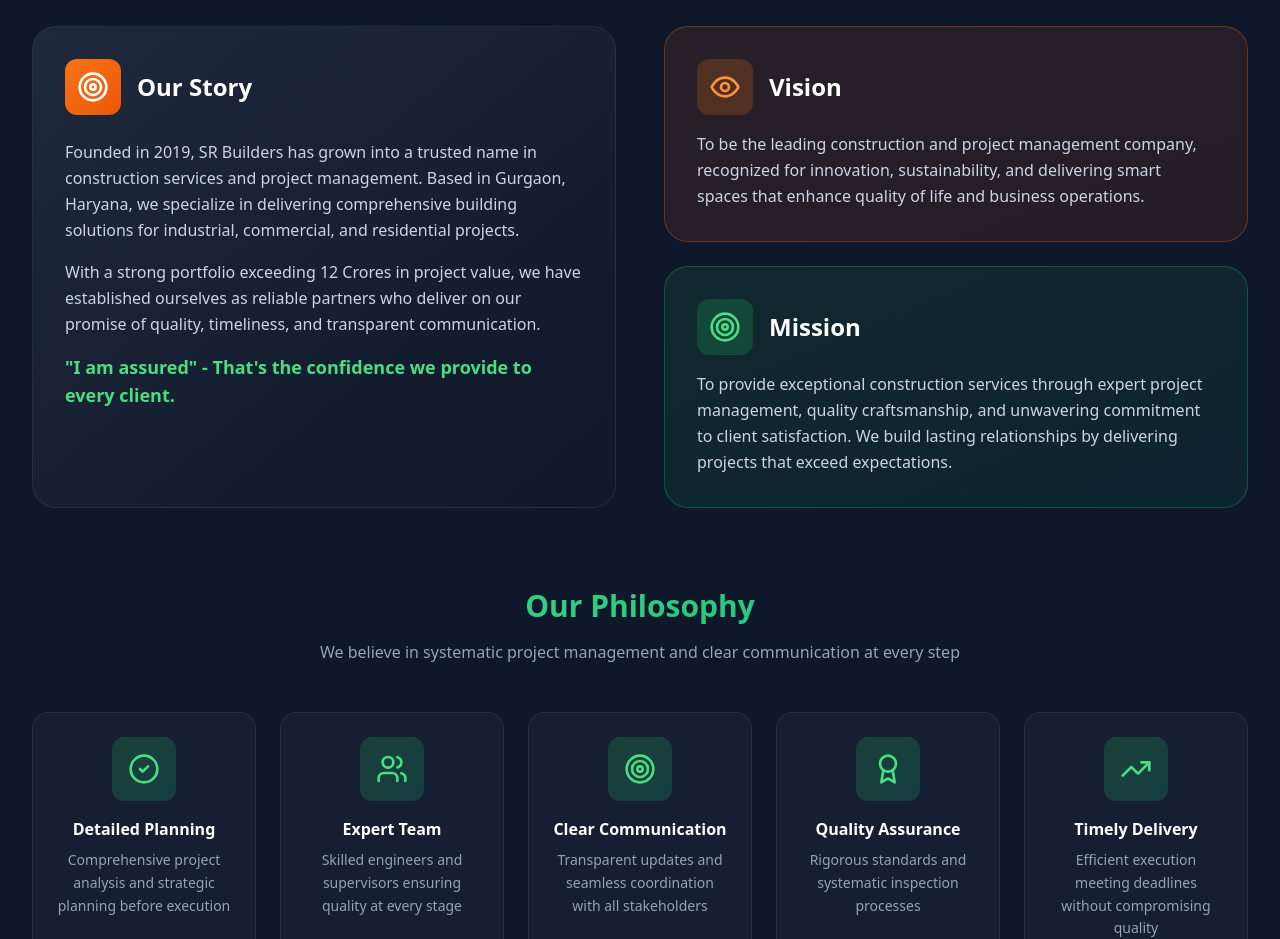
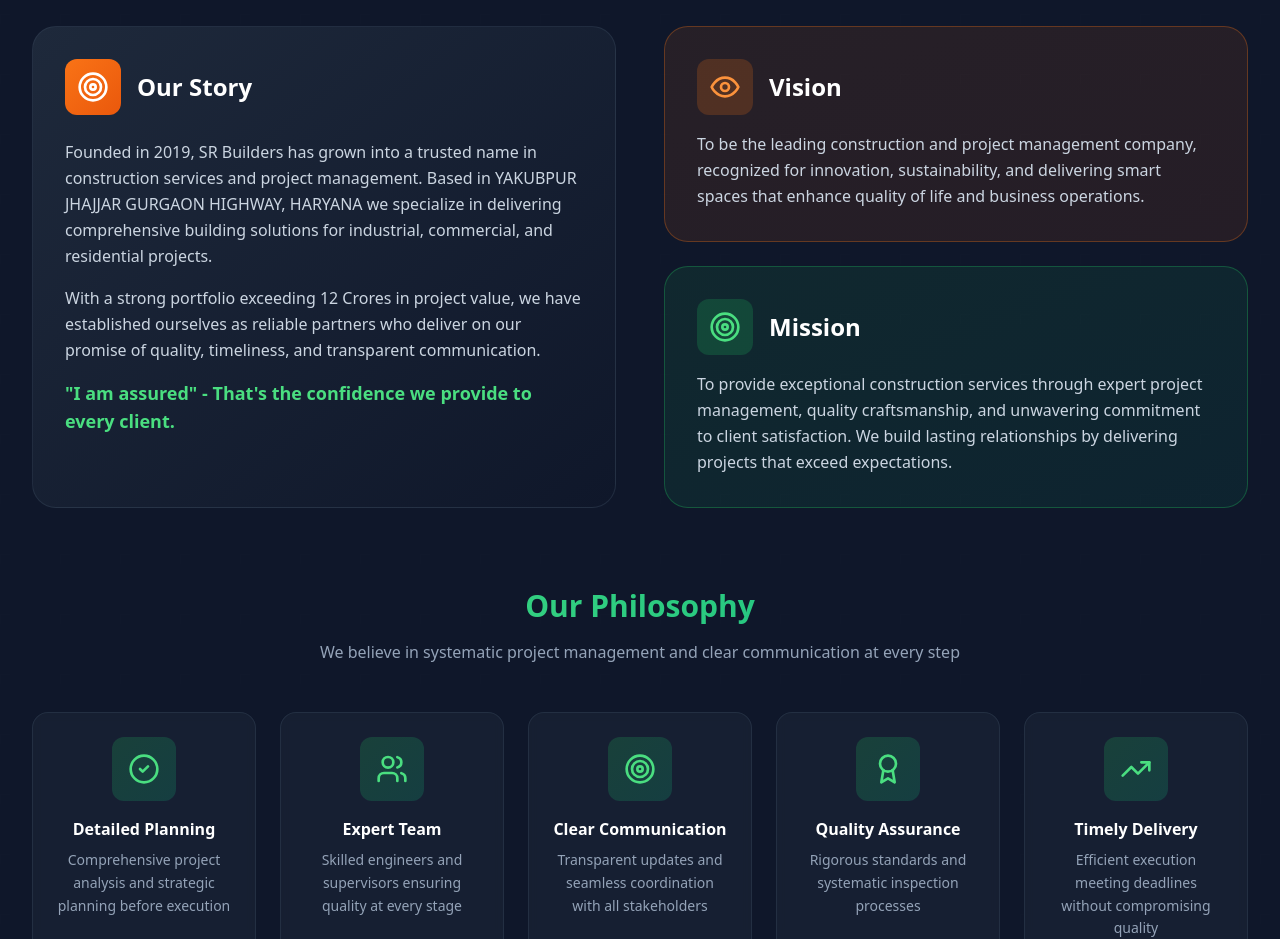
Before and after one commit to Jaggu762/SR-Builders, a React (Vite) app: page / in a window 1280 px wide. Shown: the part 1260-2199 px from the top of the page. Built offline with nearby package versions, Linux system fonts and the light colour scheme.

Commit message:
Update About.tsx

```diff
--- a/src/components/About.tsx
+++ b/src/components/About.tsx
@@ -91,7 +91,7 @@
               </div>
               <p className="text-slate-300 leading-relaxed mb-4">
                 Founded in 2019, SR Builders has grown into a trusted name in construction services and project management.
-                Based in Gurgaon, Haryana, we specialize in delivering comprehensive building solutions for industrial,
+                Based in YAKUBPUR JHAJJAR GURGAON HIGHWAY, HARYANA we specialize in delivering comprehensive building solutions for industrial,
                 commercial, and residential projects.
               </p>
               <p className="text-slate-300 leading-relaxed mb-4">
```
